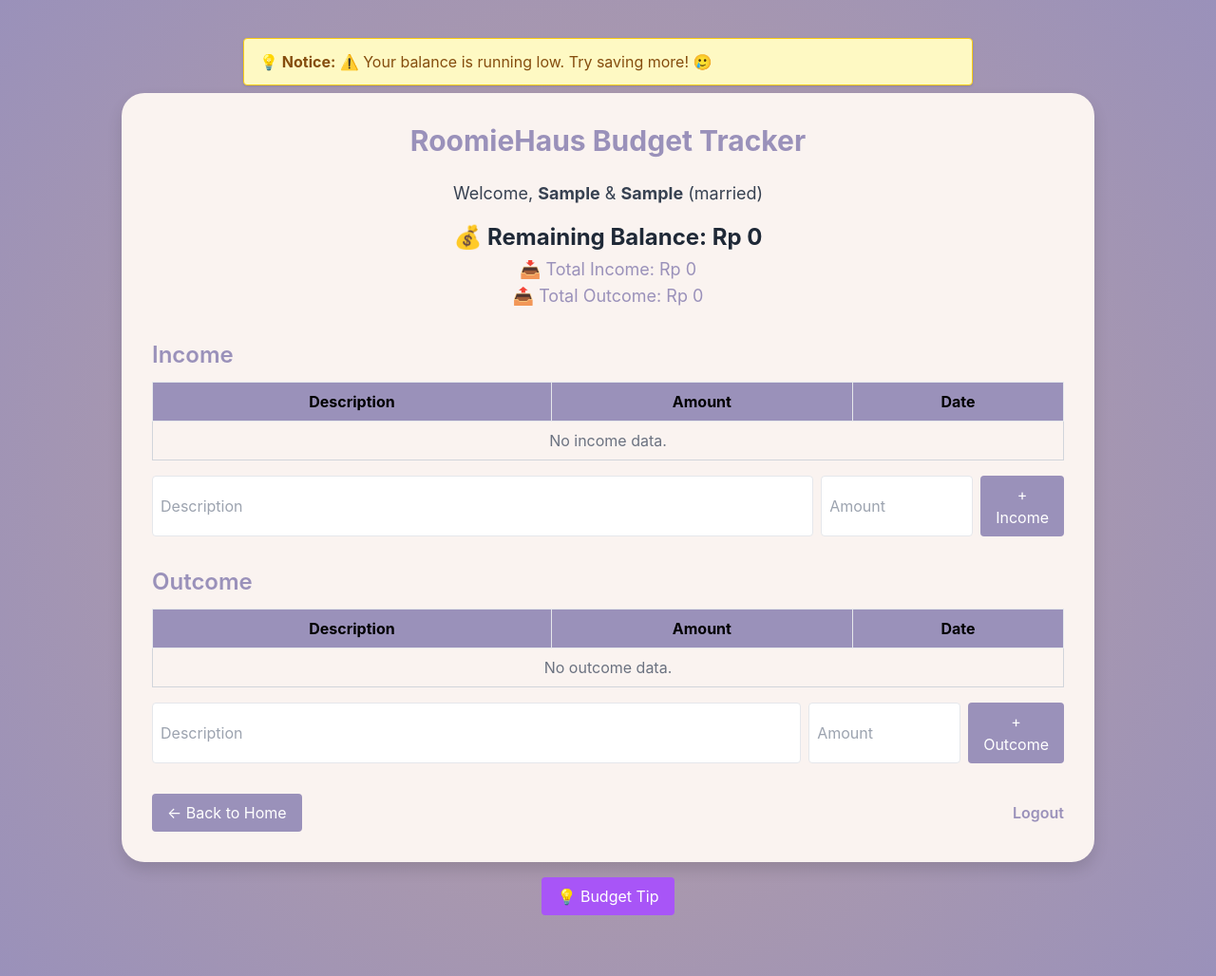
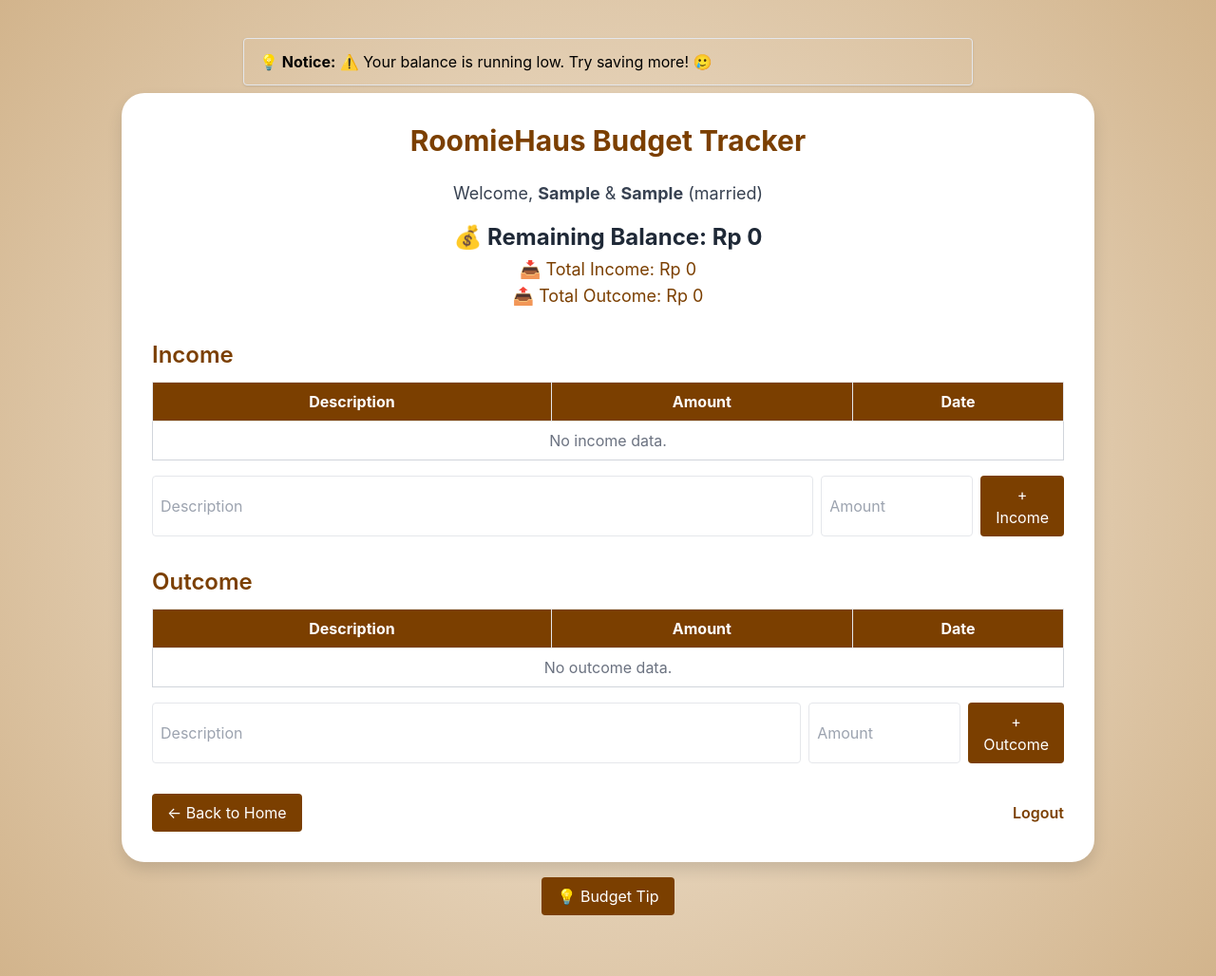
Before and after one commit to khansassh/RoomieHauss, a Flask app: page /budget-page in a window 1280 px wide. Shown: the whole page at 95% size. Run offline with Flask 3, Linux system fonts and the light colour scheme; a user stored in the database is signed in; tables that the repository leaves empty hold one stand-in row (values such as "Sample post"); some libraries are stand-ins or nearby versions.

Commit message:
married update

```diff
--- a/backend/templates/married.html
+++ b/backend/templates/married.html
@@ -6,26 +6,27 @@
   <script src="https://cdn.tailwindcss.com"></script>
   <style>
     body {
-      background: radial-gradient(circle, #B89FA2, #9A91BA);
+      background: radial-gradient(circle, #F5EBDD, #D2B48C); /* warm chocolate background */
       font-family: 'Inter', sans-serif;
     }
     .card {
-      background-color: #FAF3F0;
+      background-color: #FFFFFF; /* clean white background */
       border-radius: 1.5rem;
       box-shadow: 0 8px 16px rgba(0,0,0,0.12);
     }
     .section-title {
-      color: #9A91BA;
+      color: #7B3F00; /* chocolate */
     }
     .btn-custom {
-      background-color: #9A91BA;
+      background-color: #7B3F00; /* chocolate */
       color: white;
     }
     .btn-custom:hover {
-      background-color: #9A91BA;
+      background-color: #5A2E00; /* darker chocolate */
     }
     .table-head {
-      background-color: #9A91BA;
+      background-color: #7B3F00; /* chocolate */
+      color: white;
     }
   </style>
 </head>
@@ -33,14 +34,14 @@
 <body class="min-h-screen flex flex-col items-center justify-center p-8">
 
   {% for msg in popup_messages %}
-    <div class="bg-yellow-100 border border-yellow-400 text-yellow-800 px-4 py-3 rounded relative my-2 w-full max-w-3xl shadow" role="alert">
+    <div class="bg-brown-100 border border-brown-400 text-white-800 px-4 py-3 rounded relative my-2 w-full max-w-3xl shadow" role="alert">
       <strong class="font-bold">💡 Notice:</strong>
       <span class="block sm:inline">{{ msg }}</span>
     </div>
   {% endfor %}
 
   <div class="w-full max-w-5xl p-8 card">
-    <h1 class="text-3xl font-bold text-center mb-6" style="color:#9A91BA;">RoomieHaus Budget Tracker</h1>
+    <h1 class="text-3xl font-bold text-center mb-6 text-[#7B3F00]">RoomieHaus Budget Tracker</h1>
 
     <p class="text-center text-lg mb-4 text-gray-700">
       Welcome, <strong>{{ partner1 }}</strong> & <strong>{{ partner2 }}</strong> ({{ status }})
@@ -48,8 +49,8 @@
 
     <div class="text-center mb-8">
       <p class="text-2xl font-bold text-gray-800">💰 Remaining Balance: Rp {{ "{:,}".format(balance) }}</p>
-      <p class="text-lg mt-1 text-[#9A91BA]">📥 Total Income: Rp {{ "{:,}".format(total_income) }}</p>
-      <p class="text-lg text-[#9A91BA]">📤 Total Outcome: Rp {{ "{:,}".format(total_outcome) }}</p>
+      <p class="text-lg mt-1 text-[#7B3F00]">📥 Total Income: Rp {{ "{:,}".format(total_income) }}</p>
+      <p class="text-lg text-[#7B3F00]">📤 Total Outcome: Rp {{ "{:,}".format(total_outcome) }}</p>
     </div>
 
     <div class="mb-8">
@@ -118,12 +119,12 @@
 
     <div class="flex justify-between items-center">
       <a href="/landing-page" class="btn-custom px-4 py-2 rounded">← Back to Home</a>
-      <a href="/logout" class="text-[#9A91BA] font-semibold hover:underline">Logout</a>
+      <a href="/logout" class="text-[#7B3F00] font-semibold hover:underline">Logout</a>
     </div>
   </div>
 
   <div class="my-4 text-center">
-    <button onclick="getBudgetTip()" class="bg-purple-500 text-white px-4 py-2 rounded hover:bg-purple-600">
+    <button onclick="getBudgetTip()" class="bg-[#7B3F00] text-white px-4 py-2 rounded hover:bg-[#5A2E00]">
       💡 Budget Tip
     </button>
     <p id="budget-tip" class="mt-4 text-white font-semibold"></p>
```
Also changed, not shown: users.db.
